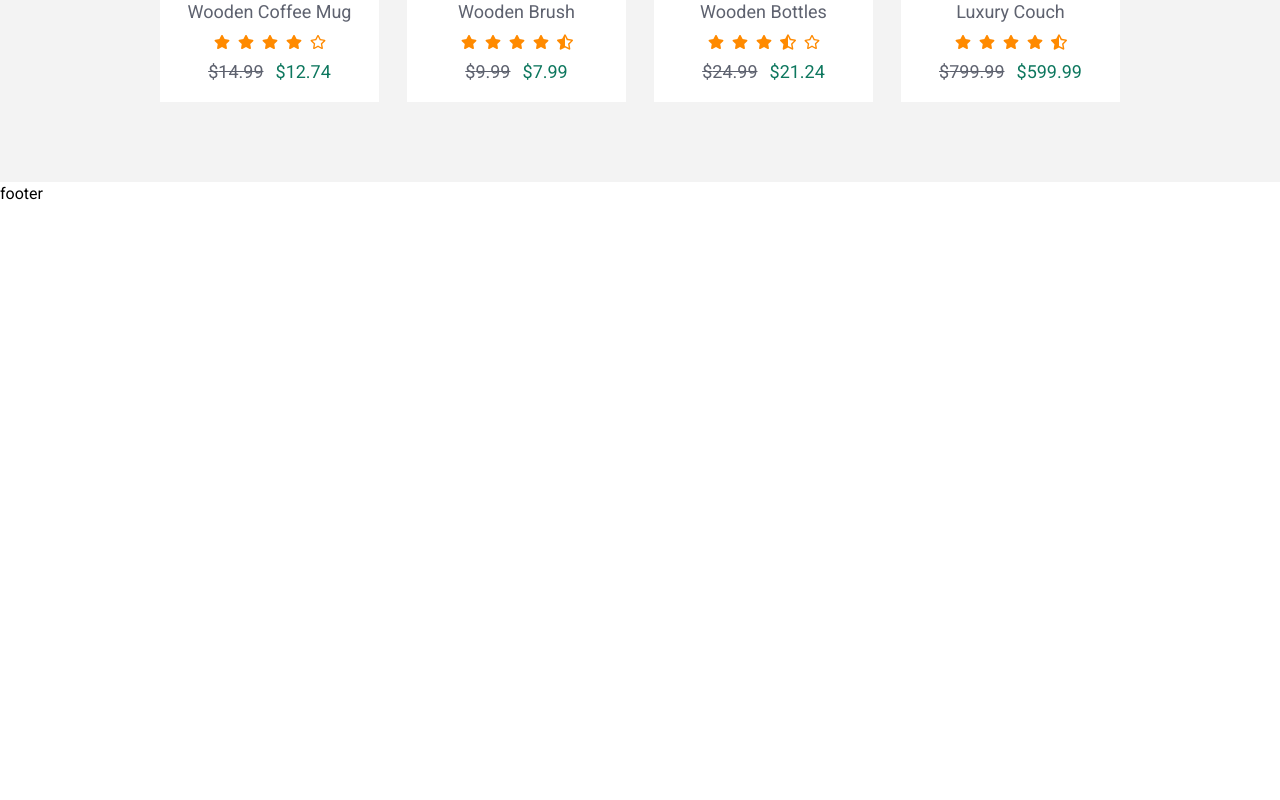
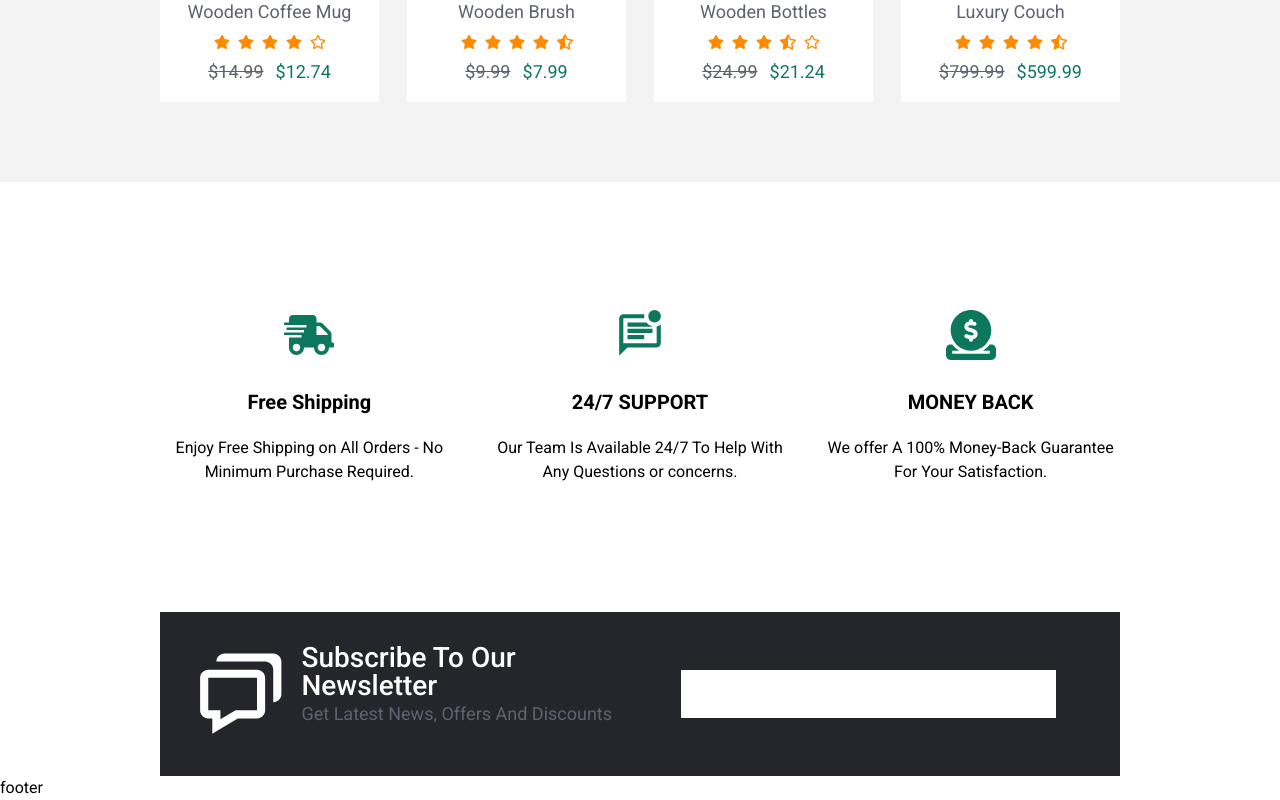
Before and after one commit to marcellandreas/e-commerce-project, a React (Vite) app: page / in a window 1280 px wide. Shown: the part 2512-3312 px from the top of the page. Before the commit the page ends 2718 px from the top, so only its background shows below. Built offline with nearby package versions, Linux system fonts and the light colour scheme.

Commit message:
adding shipping layout

```diff
--- /dev/null
+++ b/src/components/product/ShippingInfo.jsx
@@ -0,0 +1,66 @@
+import { BiChat } from "react-icons/bi";
+import { FaShippingFast } from "react-icons/fa";
+import { FaCircleDollarToSlot } from "react-icons/fa6";
+import { MdOutlineMarkUnreadChatAlt } from "react-icons/md";
+import { BodyOne, Title } from "../Molecules/MoleculesComponents";
+
+const additionalInfo = [
+  {
+    id: 1,
+    title: "Free Shipping",
+    description:
+      "Enjoy Free Shipping on All Orders - No Minimum Purchase Required.",
+    icon: <FaShippingFast size={50} />,
+  },
+  {
+    id: 2,
+    title: "24/7 SUPPORT",
+    description:
+      "Our Team Is Available 24/7 To Help With Any Questions or concerns.",
+    icon: <MdOutlineMarkUnreadChatAlt size={50} />,
+  },
+  {
+    id: 3,
+    title: "MONEY BACK",
+    description: "We offer A 100% Money-Back Guarantee For Your Satisfaction.",
+    icon: <FaCircleDollarToSlot size={50} />,
+  },
+];
+
+export function ShippingInfo() {
+  return (
+    <>
+      <section className=" container">
+        <div className=" py-32 grid grid-cols-1 sm:grid-cols-2 md:grid-cols-3 gap-8">
+          {additionalInfo.map((info) => (
+            <div
+              key={info.id}
+              className="flex items-center justify-center flex-col text-center gap-3"
+            >
+              <div className="text-primary-green">{info.icon}</div>
+              <h3 className=" text-xl font-bold mt-4">{info.title}</h3>
+              <p className="mt-2">{info.description}</p>
+            </div>
+          ))}
+        </div>
+
+        <div className=" box bg-primary p-8 flex flex-col lg:flex-row items-center justify-between">
+          <div className="left flex items-center gap-3">
+            <BiChat size={100} color="white" />
+            <div>
+              <Title className="text-white leading-none capitalize" level={3}>
+                subscribe to our newsletter
+              </Title>
+              <BodyOne className=" text-gray-300">
+                Get Latest News, Offers And Discounts
+              </BodyOne>
+            </div>
+          </div>
+          <div className="left w-full p-5 px-8 lg:w-1/2">
+            <input type="text" className=" outline-none w-full p-3" />
+          </div>
+        </div>
+      </section>
+    </>
+  );
+}
--- a/src/router/index.js
+++ b/src/router/index.js
@@ -1,3 +1,5 @@
+export { ShippingInfo } from "../components/product/ShippingInfo";
+
 export { ProductCard } from "../components/product/ProductCard";
 export { Home } from "../screen/home/Home";
 export { Layout } from "../components/common/Layout";
--- a/src/screen/home/Home.jsx
+++ b/src/screen/home/Home.jsx
@@ -1,10 +1,11 @@
-import { Hero, Product,  } from "../../router";
+import { Hero, Product, ShippingInfo } from "../../router";
 
 export const Home = () => {
   return (
     <>
       <Hero />
       <Product />
+      <ShippingInfo />
     </>
   );
 };
--- a/src/styles/index.css
+++ b/src/styles/index.css
@@ -187,13 +187,18 @@ body {
 /*  modal-overlay */
 .modal-overlay {
   position: fixed;
-  top: 25%;
-  left: 25%;
+
+  top: 50%;
+  left: 50%;
   width: 50%;
   height: 500px;
   background-color: white;
   z-index: 50001;
+
+  /* Transform untuk menggeser ke tengah */
+  transform: translate(-50%, -50%);
 }
+
 .overlay-bg {
   position: fixed;
   top: 0;
```
